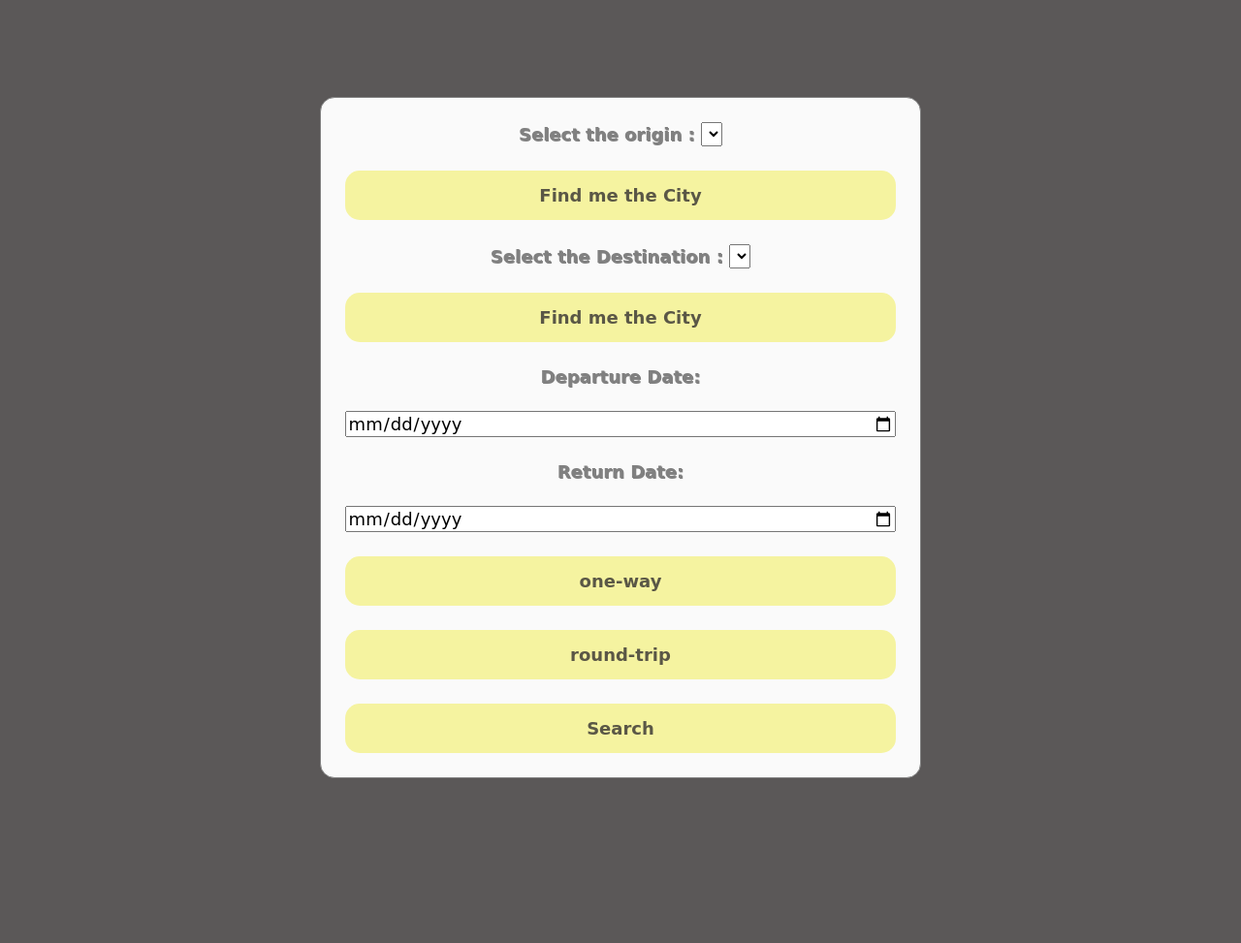
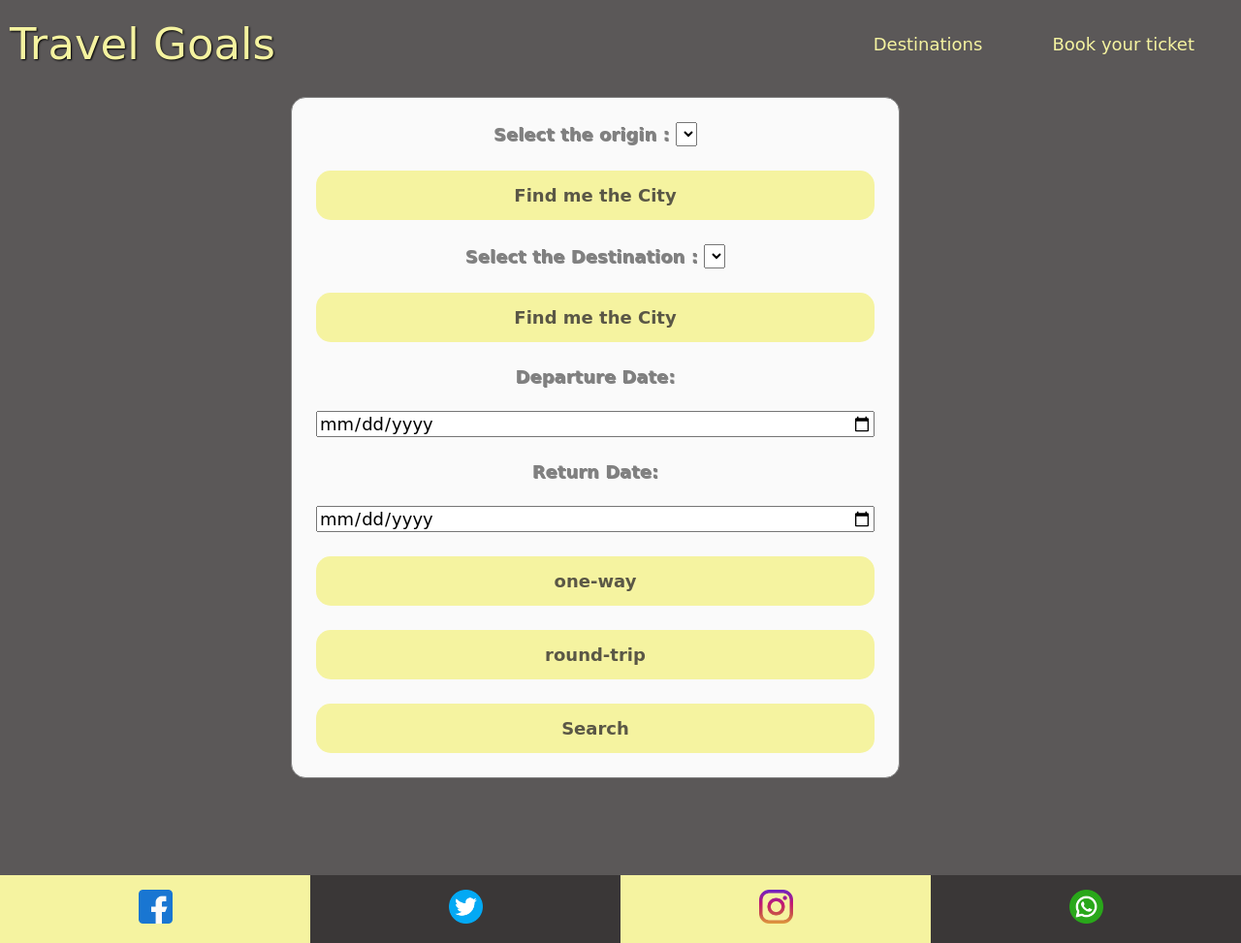
Before and after one commit to Amirali-Khamseh/Travel-agency, a plain HTML site: page Ticket/index.html in a window 1280 px wide. Shown: the whole page at 97% size. Before the commit the page ends 903 px from the top, so only its background shows below. Drawn offline with Linux system fonts and the light colour scheme; no server answers; a web font is replaced by a local one.

Commit message:
Final touches for design and separating the files

```diff
--- a/Ticket/index.html
+++ b/Ticket/index.html
@@ -8,9 +8,25 @@
     <title>AirPlane Ticket</title>
     <link href="https://fonts.googleapis.com/css2?family=Zen+Dots&display=swap" rel="stylesheet">
     <link rel="stylesheet" href="style.css">
+    <link rel="shortcut icon" href="/Images/favicon.ico" type="image/x-icon">
+    <link rel="stylesheet" href="../shared.css">
+    <link rel="stylesheet" href="../style.css">
 </head>
 
 <body>
+    <header>
+        <div id="logo">
+            <a href="/index.html">Travel Goals</a>
+        </div>
+
+        <nav>
+            <ul>
+                <li><a href="../Destionations/destinations.html"> Destinations</a></li>
+                <li><a href="../Ticket/index.html">Book your ticket</a></li>
+
+            </ul>
+        </nav>
+    </header>
     <form class="form-data">
         <label for="">
             Select the origin :
@@ -64,7 +80,21 @@
         </button>
 
     </form>
-
+    <footer>
+        <div class="footer-img">
+          <a href="#"><img src="../Images/facebook.png" alt="">
+          </a>         </div>
+        <div class="footer-img">
+           <a href="#">
+               <img src="../Images/twitter.png" alt=""></a>
+        </div>
+        <div class="footer-img">
+           <a href="#"><img src="../Images/instagram.png" alt=""></a>
+        </div>
+        <div class="footer-img">
+           <a href="#"><img src="../Images/whatsapp.png" alt=""></a>
+        </div>
+   </footer>
     <script src="app.js"></script>
 </body>
 
--- a/Ticket/style.css
+++ b/Ticket/style.css
@@ -29,6 +29,7 @@ label{
     border-radius: 15px;
     width: 45%;
     padding: 25px;
+    margin-left: 300px;
 }
 #city_label_origin{
     display: none;
```
Also changed, not shown: Destionations/destinations.html (renamed from destinations.html, +6 -6 lines), index.html (+1 -1 lines), Destionations/destinations.css (renamed from destinations.css).
